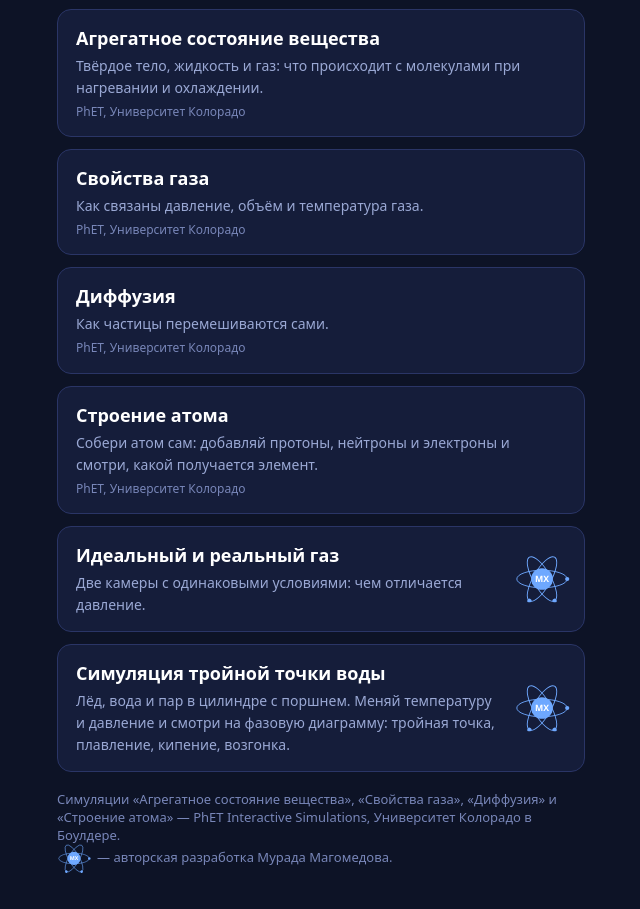
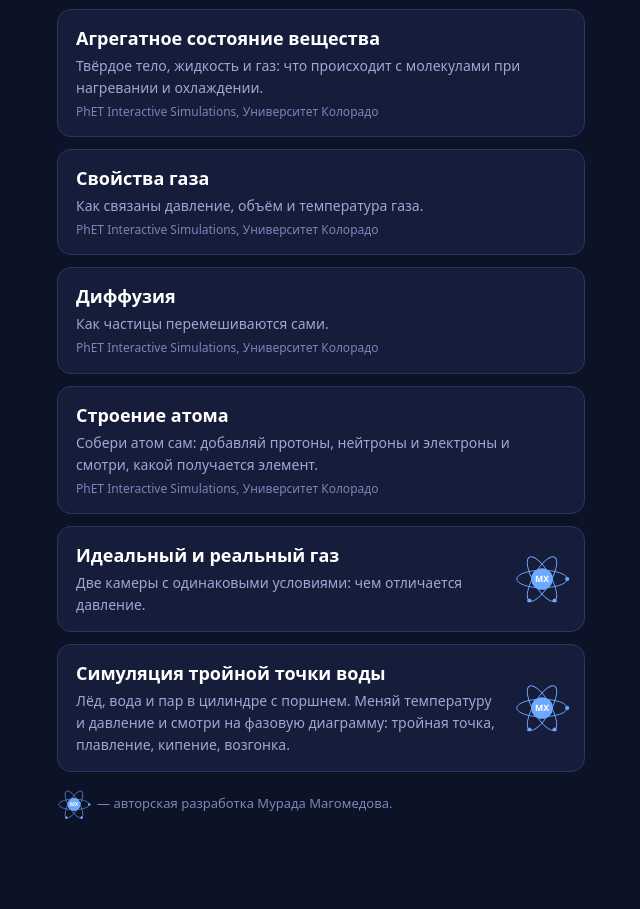
Before and after one commit to muradx055/sim, a plain HTML site: page index.html in a window 1280 px wide. Shown: the part 402-1311 px from the top of the page, without its empty margins (319-959 px from the left). After the commit the page ends 1257 px from the top, so only its background shows below. Drawn offline with Linux system fonts and the light colour scheme.

Commit message:
Add files via upload

```diff
--- a/index.html
+++ b/index.html
@@ -32,13 +32,13 @@
   <p>Нажмите на название, чтобы открыть. Работает на телефоне: увеличивать можно двумя пальцами.</p>
   <a class="card mine" href="konstruktor-davlenie.html"><svg class="lg" viewBox="-80 -68 160 136" role="img" aria-label="Логотип автора: атом МХ"><g fill="none" stroke="currentColor" stroke-width="2.6"><ellipse rx="72" ry="25"/><ellipse rx="72" ry="25" transform="rotate(60)"/><ellipse rx="72" ry="25" transform="rotate(120)"/></g><g fill="currentColor"><circle cx="72" r="6"/><circle cx="72" r="6" transform="rotate(60)"/><circle cx="72" r="6" transform="rotate(120)"/><circle r="31"/></g><text y="9" text-anchor="middle" font-size="25" font-weight="600" fill="#fff" font-family="Segoe UI,Roboto,Arial,sans-serif">МХ</text></svg><b>Конструктор задач. Давление газа</b><span>Одиннадцать задач по лекции: решение собирается из плиток (Дано, СИ, формула, подстановка, расчёт) с проверкой каждого шага.</span></a>
   <a class="card mine" href="vyrazi-neizvestnuyu.html"><svg class="lg" viewBox="-80 -68 160 136" role="img" aria-label="Логотип автора: атом МХ"><g fill="none" stroke="currentColor" stroke-width="2.6"><ellipse rx="72" ry="25"/><ellipse rx="72" ry="25" transform="rotate(60)"/><ellipse rx="72" ry="25" transform="rotate(120)"/></g><g fill="currentColor"><circle cx="72" r="6"/><circle cx="72" r="6" transform="rotate(60)"/><circle cx="72" r="6" transform="rotate(120)"/><circle r="31"/></g><text y="9" text-anchor="middle" font-size="25" font-weight="600" fill="#fff" font-family="Segoe UI,Roboto,Arial,sans-serif">МХ</text></svg><b>Выражение неизвестной величины</b><span>Тренажёр: переноси части формулы пальцем через «=», дроби, степени и корни. 9 задач от простого к сложному, инструктор проверяет каждый шаг.</span></a>
-  <a class="card" href="states-of-matter.html"><b>Агрегатное состояние вещества</b><span>Твёрдое тело, жидкость и газ: что происходит с молекулами при нагревании и охлаждении.</span><span class="src">PhET, Университет Колорадо</span></a>
-  <a class="card" href="gas-properties.html"><b>Свойства газа</b><span>Как связаны давление, объём и температура газа.</span><span class="src">PhET, Университет Колорадо</span></a>
-  <a class="card" href="diffusion.html"><b>Диффузия</b><span>Как частицы перемешиваются сами.</span><span class="src">PhET, Университет Колорадо</span></a>
-  <a class="card" href="build-an-atom.html"><b>Строение атома</b><span>Собери атом сам: добавляй протоны, нейтроны и электроны и смотри, какой получается элемент.</span><span class="src">PhET, Университет Колорадо</span></a>
+  <a class="card" href="states-of-matter.html"><b>Агрегатное состояние вещества</b><span>Твёрдое тело, жидкость и газ: что происходит с молекулами при нагревании и охлаждении.</span><span class="src">PhET Interactive Simulations, Университет Колорадо</span></a>
+  <a class="card" href="gas-properties.html"><b>Свойства газа</b><span>Как связаны давление, объём и температура газа.</span><span class="src">PhET Interactive Simulations, Университет Колорадо</span></a>
+  <a class="card" href="diffusion.html"><b>Диффузия</b><span>Как частицы перемешиваются сами.</span><span class="src">PhET Interactive Simulations, Университет Колорадо</span></a>
+  <a class="card" href="build-an-atom.html"><b>Строение атома</b><span>Собери атом сам: добавляй протоны, нейтроны и электроны и смотри, какой получается элемент.</span><span class="src">PhET Interactive Simulations, Университет Колорадо</span></a>
   <a class="card mine" href="real-vs-ideal-gas.html"><svg class="lg" viewBox="-80 -68 160 136" role="img" aria-label="Логотип автора: атом МХ"><g fill="none" stroke="currentColor" stroke-width="2.6"><ellipse rx="72" ry="25"/><ellipse rx="72" ry="25" transform="rotate(60)"/><ellipse rx="72" ry="25" transform="rotate(120)"/></g><g fill="currentColor"><circle cx="72" r="6"/><circle cx="72" r="6" transform="rotate(60)"/><circle cx="72" r="6" transform="rotate(120)"/><circle r="31"/></g><text y="9" text-anchor="middle" font-size="25" font-weight="600" fill="#fff" font-family="Segoe UI,Roboto,Arial,sans-serif">МХ</text></svg><b>Идеальный и реальный газ</b><span>Две камеры с одинаковыми условиями: чем отличается давление.</span></a>
   <a class="card mine" href="triple-point.html"><svg class="lg" viewBox="-80 -68 160 136" role="img" aria-label="Логотип автора: атом МХ"><g fill="none" stroke="currentColor" stroke-width="2.6"><ellipse rx="72" ry="25"/><ellipse rx="72" ry="25" transform="rotate(60)"/><ellipse rx="72" ry="25" transform="rotate(120)"/></g><g fill="currentColor"><circle cx="72" r="6"/><circle cx="72" r="6" transform="rotate(60)"/><circle cx="72" r="6" transform="rotate(120)"/><circle r="31"/></g><text y="9" text-anchor="middle" font-size="25" font-weight="600" fill="#fff" font-family="Segoe UI,Roboto,Arial,sans-serif">МХ</text></svg><b>Симуляция тройной точки воды</b><span>Лёд, вода и пар в цилиндре с поршнем. Меняй температуру и давление и смотри на фазовую диаграмму: тройная точка, плавление, кипение, возгонка.</span></a>
-  <div class="foot">Симуляции «Агрегатное состояние вещества», «Свойства газа», «Диффузия» и «Строение атома» — PhET Interactive Simulations, Университет Колорадо в Боулдере.<br><svg class="lg" viewBox="-80 -68 160 136" role="img" aria-label="Логотип автора: атом МХ"><g fill="none" stroke="currentColor" stroke-width="2.6"><ellipse rx="72" ry="25"/><ellipse rx="72" ry="25" transform="rotate(60)"/><ellipse rx="72" ry="25" transform="rotate(120)"/></g><g fill="currentColor"><circle cx="72" r="6"/><circle cx="72" r="6" transform="rotate(60)"/><circle cx="72" r="6" transform="rotate(120)"/><circle r="31"/></g><text y="9" text-anchor="middle" font-size="25" font-weight="600" fill="#fff" font-family="Segoe UI,Roboto,Arial,sans-serif">МХ</text></svg>— авторская разработка Мурада Магомедова.</div>
+  <div class="foot"><svg class="lg" viewBox="-80 -68 160 136" role="img" aria-label="Логотип автора: атом МХ"><g fill="none" stroke="currentColor" stroke-width="2.6"><ellipse rx="72" ry="25"/><ellipse rx="72" ry="25" transform="rotate(60)"/><ellipse rx="72" ry="25" transform="rotate(120)"/></g><g fill="currentColor"><circle cx="72" r="6"/><circle cx="72" r="6" transform="rotate(60)"/><circle cx="72" r="6" transform="rotate(120)"/><circle r="31"/></g><text y="9" text-anchor="middle" font-size="25" font-weight="600" fill="#fff" font-family="Segoe UI,Roboto,Arial,sans-serif">МХ</text></svg>— авторская разработка Мурада Магомедова.</div>
 </div>
 </body>
 </html>
```
